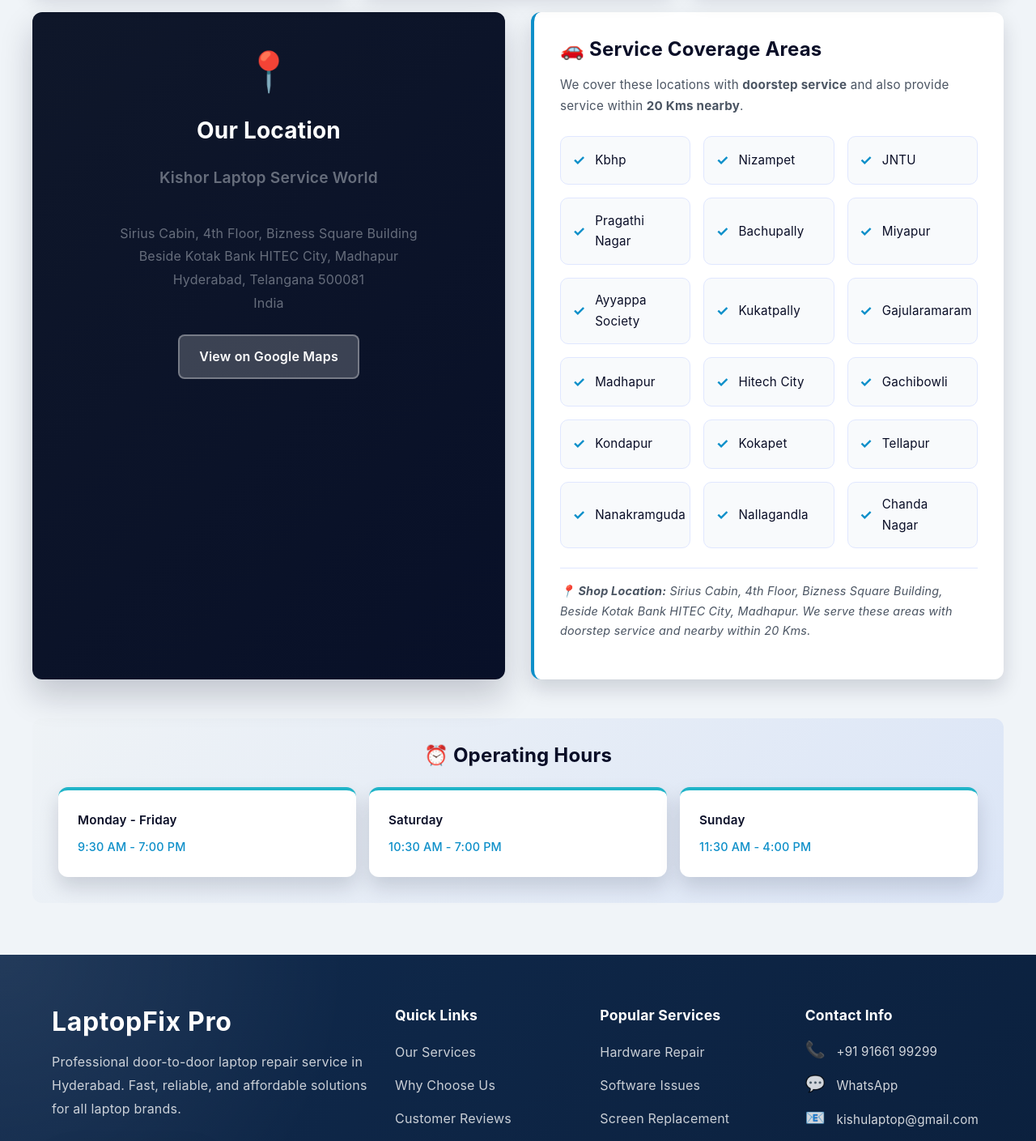
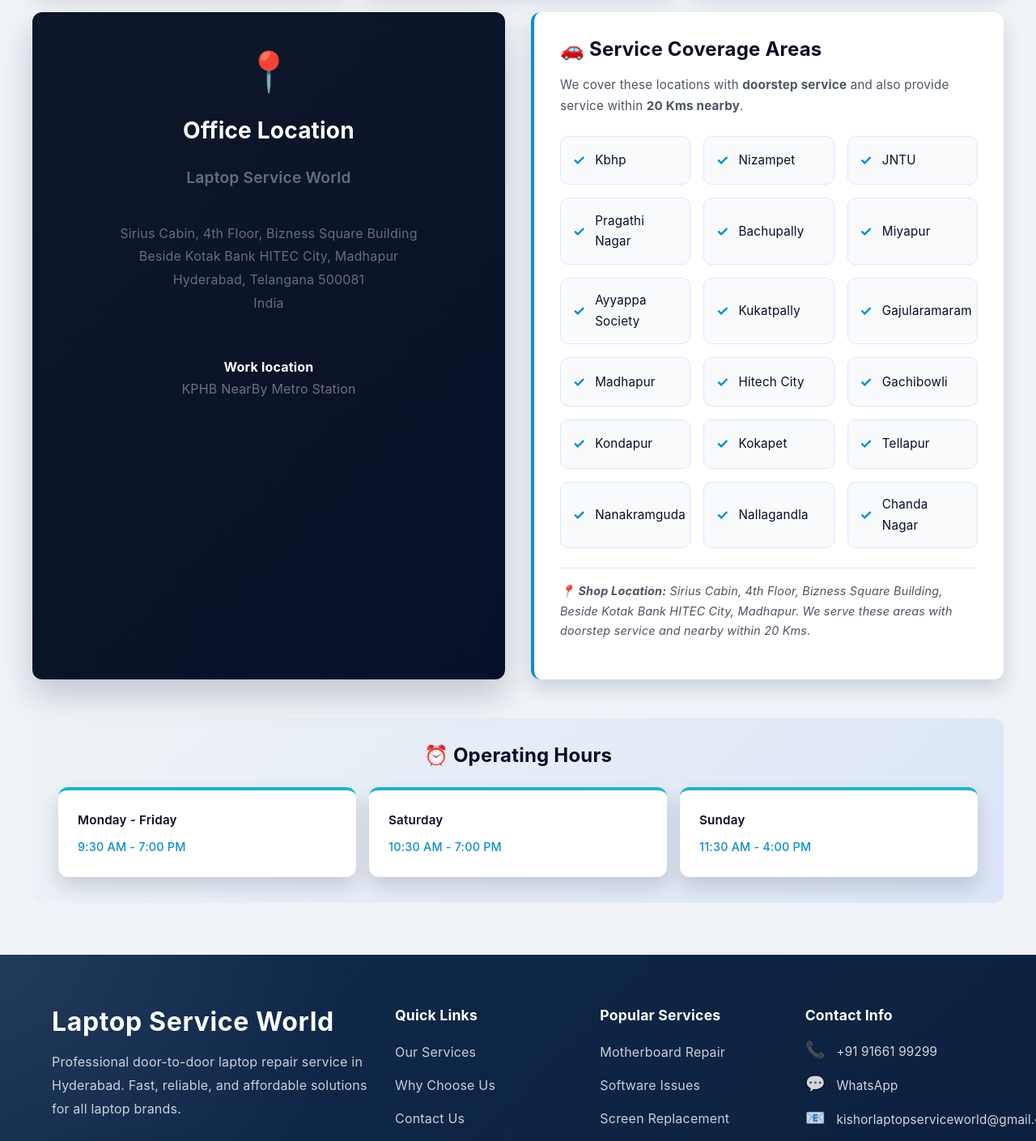
Before and after one commit to pasupuletivenkatababu/LaptopRepairDoorStepService, a React (Vite) app: page / in a window 1280 px wide. Shown: the part 5262-6671 px from the top of the page at 81% size. Built offline with nearby package versions, Linux system fonts and the light colour scheme.

Commit message:
updated components

```diff
--- a/src/components/ContactSection.jsx
+++ b/src/components/ContactSection.jsx
@@ -53,22 +53,19 @@
           {/* Business Location Card */}
           <div className="location-info-card">
             <div className="location-icon">📍</div>
-            <h3>Our Location</h3>
+            <h3>Office  Location</h3>
             <p className="location-address">
-              <strong>Kishor Laptop Service World</strong><br />
+              <strong>Laptop Service World</strong><br />
               Sirius Cabin, 4th Floor, Bizness Square Building<br />
               Beside Kotak Bank HITEC City, Madhapur<br />
               Hyderabad, Telangana 500081<br />
               India
             </p>
-            <a
-              href="https://maps.google.com/?q=Sirius+Cabin+Bizness+Square+Building+Beside+Kotak+Bank+HITEC+City+Madhapur+Hyderabad"
-              target="_blank"
-              rel="noopener noreferrer"
-              className="map-link"
-            >
-              View on Google Maps
-            </a>
+            <br/>
+
+              <strong> Work location </strong>
+              <p>KPHB NearBy Metro Station</p>
+
           </div>
 
           {/* Service Area Coverage */}
--- a/src/components/Footer.jsx
+++ b/src/components/Footer.jsx
@@ -19,7 +19,7 @@
         <div className="container footer-inner">
           <div className="footer-top">
             <div className="footer-brand">
-              <h4>LaptopFix Pro</h4>
+              <h4>Laptop Service World</h4>
               <p>
                 Professional door-to-door laptop repair service in Hyderabad.
                 Fast, reliable, and affordable solutions for all laptop brands.
@@ -35,7 +35,7 @@
                 <ul className="footer-links">
                   <li><a href="#services">Our Services</a></li>
                   <li><a href="#why-us">Why Choose Us</a></li>
-                  <li><a href="#testimonials">Customer Reviews</a></li>
+                  {/*<li><a href="#testimonials">Customer Reviews</a></li>*/}
                   <li><a href="#contact">Contact Us</a></li>
                 </ul>
               </div>
@@ -43,7 +43,7 @@
               <div className="footer-section">
                 <h4>Popular Services</h4>
                 <ul className="footer-links">
-                  <li><a href="#services">Hardware Repair</a></li>
+                  <li><a href="#services">Motherboard Repair</a></li>
                   <li><a href="#services">Software Issues</a></li>
                   <li><a href="#services">Screen Replacement</a></li>
                   <li><a href="#services">RAM Upgrade</a></li>
@@ -68,7 +68,7 @@
                   </div>
                   <div className="info-item">
                     <span className="info-icon">📧</span>
-                    <a href="mailto:kishulaptop@gmail.com">kishulaptop@gmail.com</a>
+                    <a href="mailto:kishorlaptopserviceworld@gmail.com">kishorlaptopserviceworld@gmail.com</a>
                   </div>
                   <div className="info-item">
                     <span className="info-icon">📍</span>
--- a/src/components/Services.jsx
+++ b/src/components/Services.jsx
@@ -18,7 +18,7 @@
       image: HardwareRepairImage,
       title: 'Motherboard Repair',
       price: '₹1,999',
-      warranty: '30 Days Warranty',
+      warranty: '1 Month Warranty',
       repairTime: '24 Hours',
       description: 'Professional repair for motherboard, CPU, GPU, and other hardware components.',
       features: ['Motherboard repair', 'Power issues', 'Port repairs']
@@ -40,7 +40,7 @@
       icon: '🖥️',
       title: 'Screen Replacement',
       price: '₹3,999',
-      warranty: '90 Days Warranty',
+      warranty: '3 Months Warranty',
       repairTime: '2 Hours',
       description: 'Quick and professional LCD/LED screen replacement for all brands.',
       features: ['LCD replacement', 'LED repair', 'Touch screen fix']
--- a/src/components/WhyChooseUs.jsx
+++ b/src/components/WhyChooseUs.jsx
@@ -27,7 +27,7 @@
     <section id="why-us" className="why-choose-us section-spacing">
       <div className="container">
         <div className="section-header">
-          <h2>Why Choose LaptopFix Pro?</h2>
+          <h2>Why Choose Laptop Service world?</h2>
           <p>Professional service with customer satisfaction at the core.</p>
         </div>
 
```
